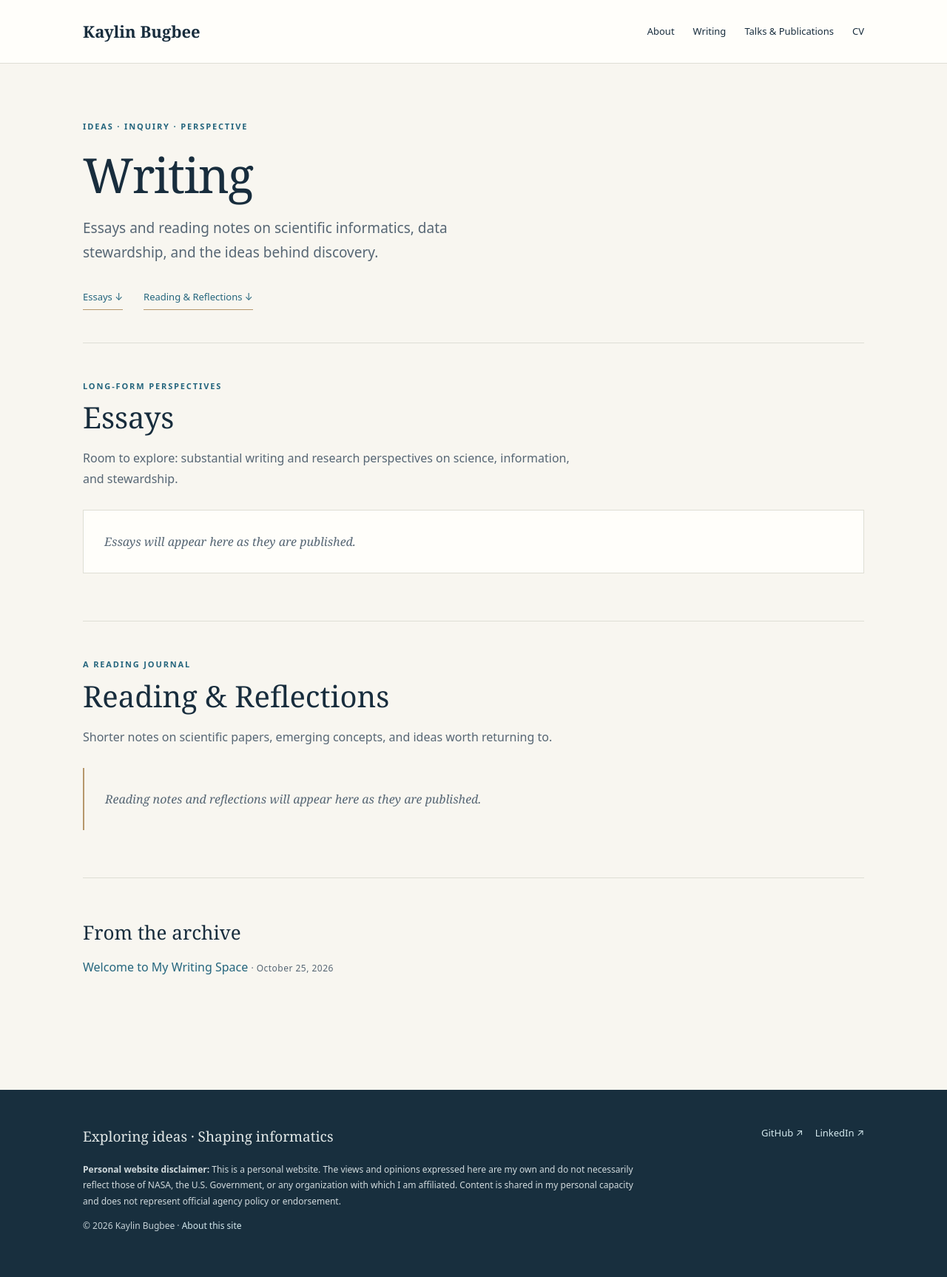
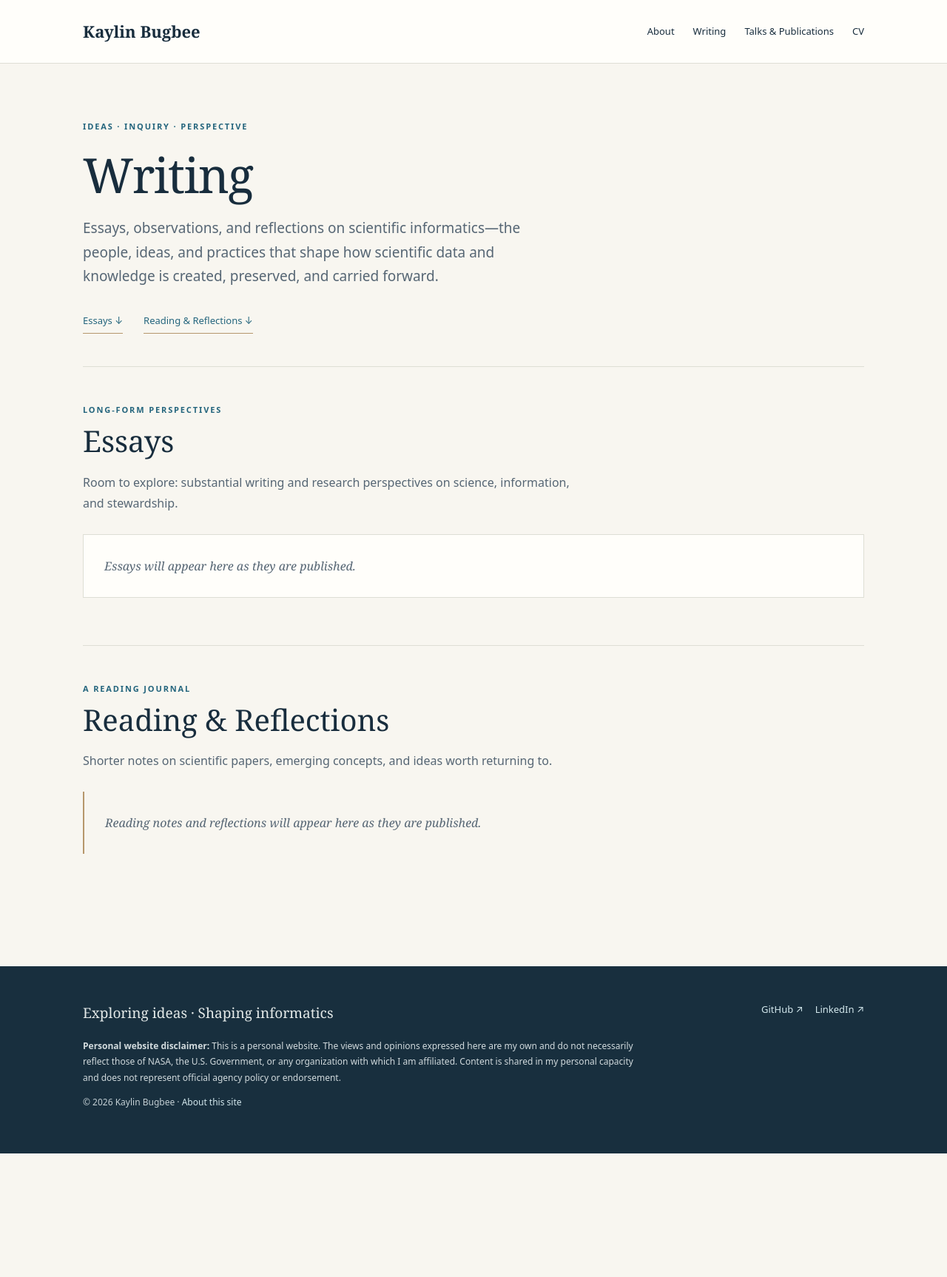
Before and after one commit to kbugbee1/kbugbee1.github.io, a Jekyll site: the page built from writing.html, in a window 1280 px wide. Shown: the whole page at 74% size. Built offline with Jekyll 4.4.1, drawn with Linux system fonts in a browser that asks for light colours; after the commit the page ends 1559 px from its top, so only the background shows below that.

Commit message:
Refine Writing layout and exclude sample post from publication

```diff
--- a/_layouts/post.html
+++ b/_layouts/post.html
@@ -10,5 +10,6 @@
     <time class="date" datetime="{{ page.date | date_to_xmlschema }}">{{ page.date | date: '%B %-d, %Y' }}</time>
   </header>
   <div class="article-body">{{ content }}</div>
+  {% include writing-references.html references=page.references %}
   <footer class="article-end"><a href="{{ '/writing/' | relative_url }}">← Return to Writing</a></footer>
 </article>
--- a/assets/css/style.css
+++ b/assets/css/style.css
@@ -163,7 +163,7 @@
 .writing-section-intro > p:last-child { color: var(--muted); }
 .essay-grid { display: grid; grid-template-columns: repeat(2, minmax(0, 1fr)); gap: 24px; }
 .essay-card { padding: 30px; background: var(--surface); border: 1px solid var(--line); border-top: 2px solid var(--gold); }
-.essay-card-featured { grid-column: 1 / -1; padding: 36px; }
+.essay-card-featured { padding: 36px; margin-bottom: 24px; }
 .essay-card .section-label { margin-bottom: 18px; }
 .essay-card h3 { font-size: 29px; margin: 16px 0; }
 .essay-card-featured h3 { font-size: clamp(29px, 4vw, 39px); max-width: 750px; }
@@ -179,7 +179,10 @@
 .reflection-entry time { padding-top: 6px; }
 .reflection-entry h3 { font-size: 27px; margin: 0 0 12px; }
 .reflection-entry p { color: var(--muted); margin: 0; max-width: 65ch; }
-.writing-other h2 { font-size: 26px; }
+ .writing-references { margin: 18px 0 0; color: var(--muted); font-size: 13px; }
+.writing-references ul { margin: 6px 0 0; padding-left: 20px; }
+.writing-references li + li { margin-top: 6px; }
+.writing-references a { text-decoration: underline; text-underline-offset: .18em; overflow-wrap: anywhere; }
 .article-page { max-width: 800px; padding-top: 56px; padding-bottom: 88px; }
 .article-back { font-size: 13px; }
 .article-header { border-bottom: 1px solid var(--line); padding-bottom: 30px; margin-bottom: 36px; }
--- a/writing.html
+++ b/writing.html
@@ -7,7 +7,7 @@
   <header class="writing-intro">
     <p class="eyebrow">Ideas · Inquiry · Perspective</p>
     <h1>Writing</h1>
-    <p class="lead">Essays and reading notes on scientific informatics, data stewardship, and the ideas behind discovery.</p>
+    <p class="lead">Essays, observations, and reflections on scientific informatics—the people, ideas, and practices that shape how scientific data and knowledge is created, preserved, and carried forward.</p>
     <nav class="writing-sections" aria-label="Writing sections">
       <a href="#essays">Essays <span aria-hidden="true">↓</span></a>
       <a href="#reflections">Reading &amp; Reflections <span aria-hidden="true">↓</span></a>
@@ -16,6 +16,7 @@
 
   {% assign essays = site.posts | where_exp: 'post', 'post.categories contains "essays"' %}
   {% assign featured_essays = essays | where: 'featured', true | sort: 'featured_order' %}
+  {% assign featured_essay = featured_essays | first %}
   <section class="writing-section" id="essays" aria-labelledby="essays-heading">
     <div class="writing-section-intro">
       <p class="section-label">Long-form perspectives</p>
@@ -23,12 +24,12 @@
       <p>Room to explore: substantial writing and research perspectives on science, information, and stewardship.</p>
     </div>
     {% if essays.size > 0 %}
+    {% if featured_essay %}
+      {% include essay-card.html post=featured_essay featured=true %}
+    {% endif %}
     <div class="essay-grid">
-      {% for post in featured_essays %}
-        {% include essay-card.html post=post featured=true %}
-      {% endfor %}
       {% for post in essays %}
-        {% unless post.featured == true %}{% include essay-card.html post=post %}{% endunless %}
+        {% unless post.url == featured_essay.url %}{% include essay-card.html post=post %}{% endunless %}
       {% endfor %}
     </div>
     {% else %}
@@ -52,6 +53,7 @@
           <div>
             <h3><a href="{{ post.url | relative_url }}">{{ post.title | escape }}</a></h3>
             <p>{{ post.description | default: post.excerpt | strip_html | normalize_whitespace | truncatewords: 40 | escape }}</p>
+            {% include writing-references.html references=post.references %}
           </div>
         </article>
       </li>
@@ -62,15 +64,4 @@
     {% endif %}
   </section>
 
-  {% assign uncategorized = site.posts | where_exp: 'post', 'post.categories contains "essays" or post.categories contains "reflections"' %}
-  {% if uncategorized.size < site.posts.size %}
-  <section class="writing-section writing-other" aria-labelledby="other-heading">
-    <h2 id="other-heading">From the archive</h2>
-    {% for post in site.posts %}
-      {% unless post.categories contains 'essays' or post.categories contains 'reflections' %}
-      <p><a href="{{ post.url | relative_url }}">{{ post.title | escape }}</a> <span class="date">· {{ post.date | date: '%B %-d, %Y' }}</span></p>
-      {% endunless %}
-    {% endfor %}
-  </section>
-  {% endif %}
 </div>
```
Also changed, not shown: _includes/writing-references.html (added, +10 -0 lines), _posts/2026-10-25-welcome.md (+1 -0 lines), README.md.
